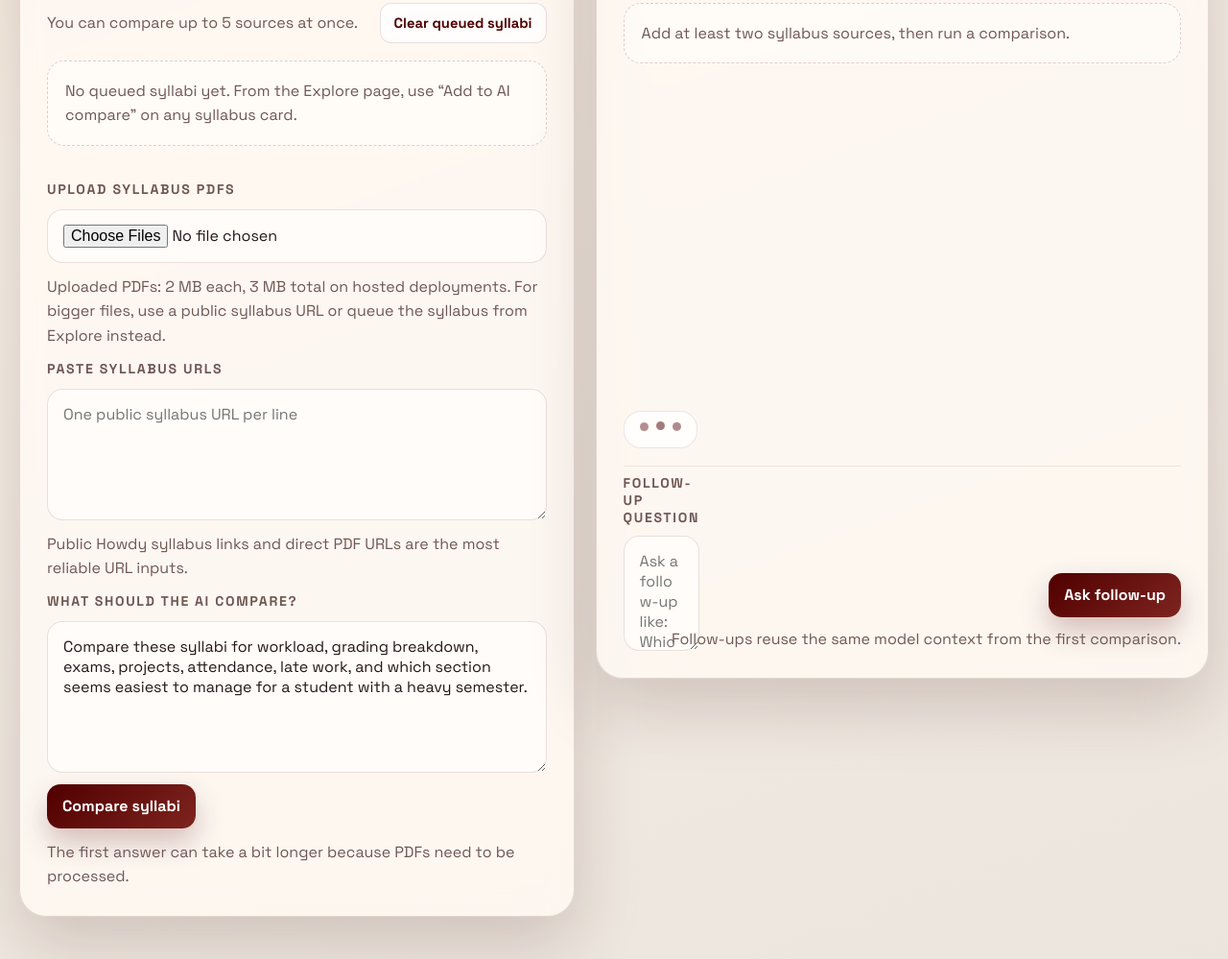
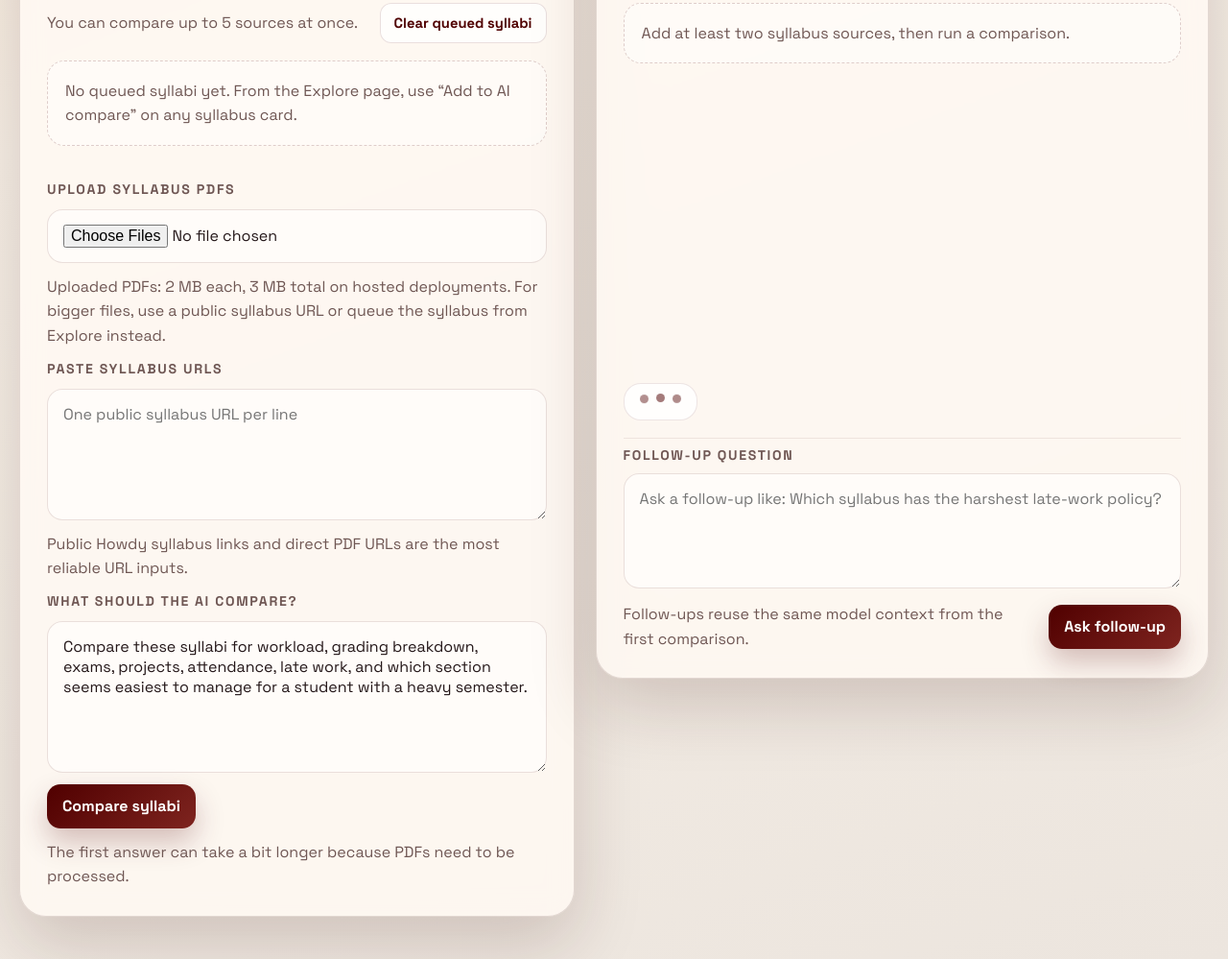
Before and after one commit to lazymaster101/tamu-course-offering-history, a website with bundled scripts: page public/compare.html in a window 1280 px wide. Shown: the part 780-1779 px from the top of the page at 96% size. Built offline with nearby package versions, Linux system fonts and the light colour scheme.

Commit message:
Fix AI compare follow-up composer layout

```diff
--- a/public/compare.html
+++ b/public/compare.html
@@ -154,13 +154,13 @@
                 placeholder="Ask a follow-up like: Which syllabus has the harshest late-work policy?"
               ></textarea>
             </div>
-            <div class="compare-composer-actions">
+            <div class="compare-composer-footer">
+              <p id="compare-followup-state" class="compare-helper">
+                Follow-ups reuse the same model context from the first comparison.
+              </p>
               <button id="compare-followup-submit" class="compare-submit-button" type="submit">
                 Ask follow-up
               </button>
-              <p id="compare-followup-state" class="compare-helper">
-                Follow-ups reuse the same model context from the first comparison.
-              </p>
             </div>
           </form>
         </section>
--- a/public/styles.css
+++ b/public/styles.css
@@ -879,9 +879,8 @@ button {
 }
 
 .compare-chat-composer {
-  grid-template-columns: minmax(0, 1fr) auto;
-  align-items: end;
-  gap: 16px;
+  grid-template-columns: minmax(0, 1fr);
+  gap: 14px;
   padding-top: 8px;
   border-top: 1px solid rgba(80, 0, 0, 0.08);
 }
@@ -889,12 +888,27 @@ button {
 .compare-composer-input {
   display: grid;
   gap: 10px;
+  min-width: 0;
 }
 
-.compare-composer-actions {
-  display: grid;
-  gap: 10px;
-  justify-items: end;
+.compare-composer-input textarea {
+  min-height: 120px;
+}
+
+.compare-composer-footer {
+  display: flex;
+  flex-wrap: wrap;
+  gap: 14px;
+  align-items: center;
+  justify-content: space-between;
+}
+
+.compare-composer-footer .compare-helper {
+  flex: 1 1 320px;
+}
+
+.compare-composer-footer .compare-submit-button {
+  flex: 0 0 auto;
 }
 
 .syllabus-group-card {
@@ -1015,12 +1029,8 @@ button {
     padding-right: 0;
   }
 
-  .compare-chat-composer {
-    grid-template-columns: 1fr;
-  }
-
-  .compare-composer-actions {
-    justify-items: start;
+  .compare-composer-footer {
+    align-items: stretch;
   }
 }
 
```
